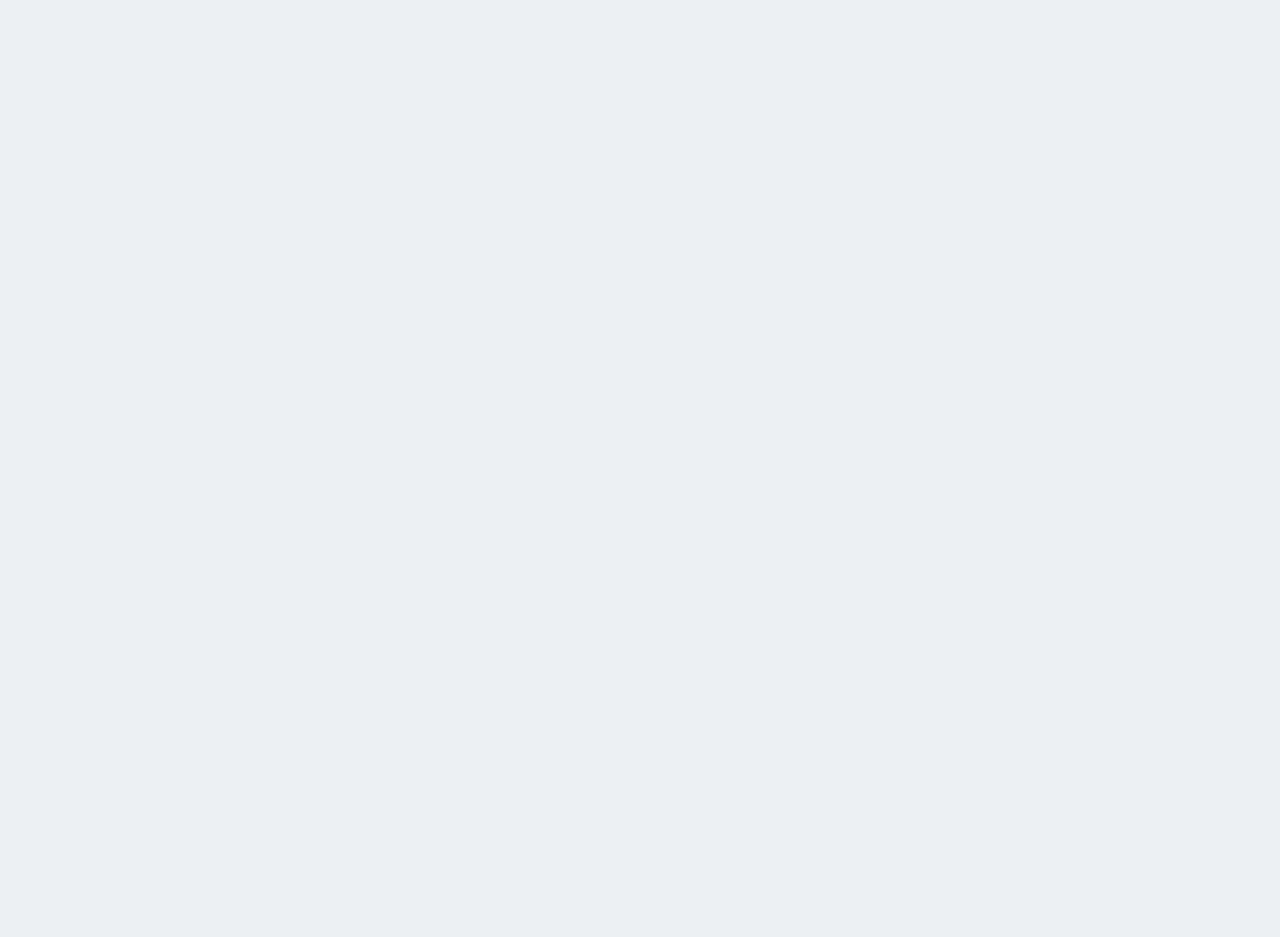
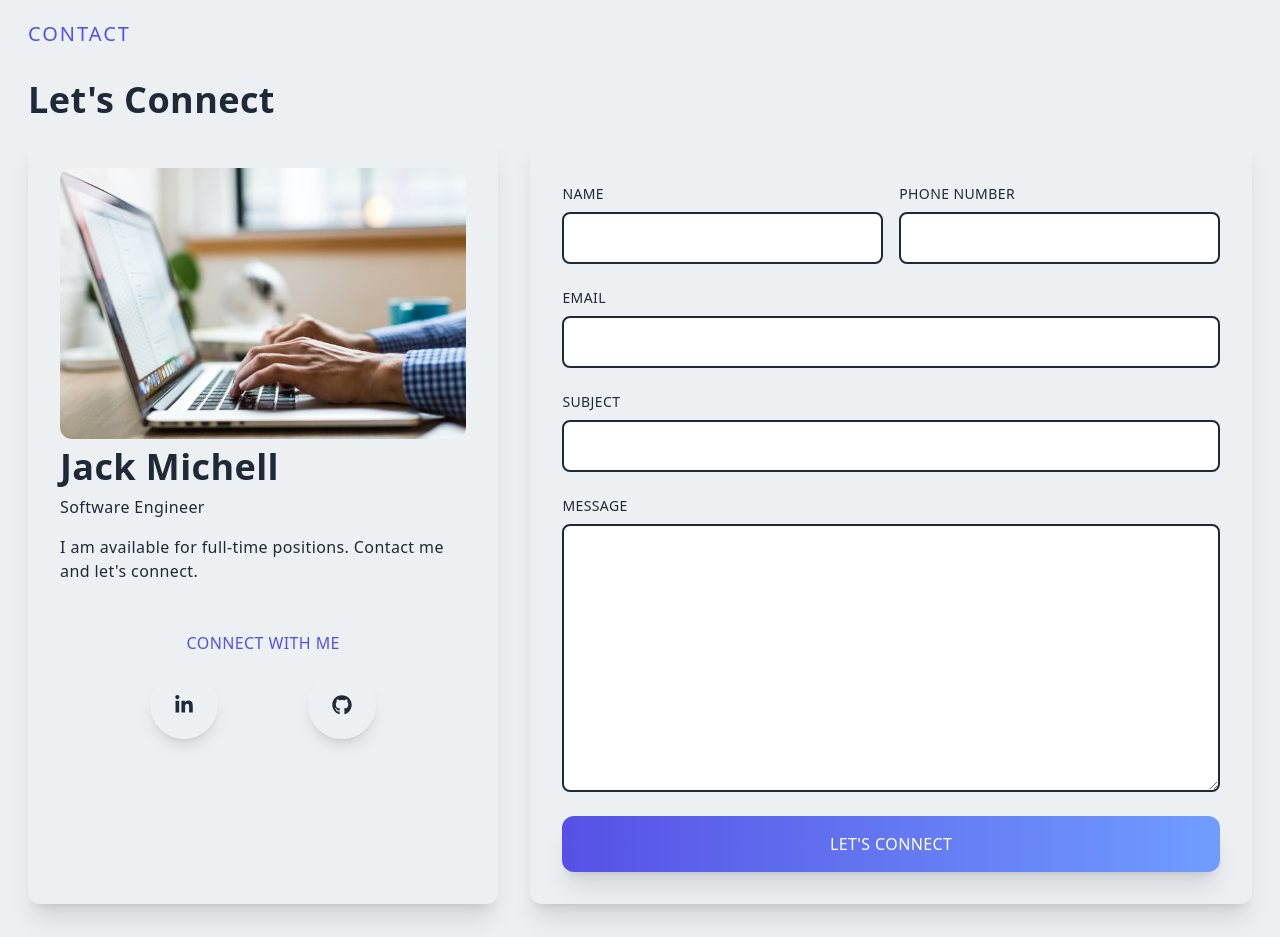
Before and after one commit to MrJack2x/jackm-portfolio, a React (Vite) app: page / in a window 1280 px wide. Shown: the part 2460-3397 px from the top of the page. Before the commit the page ends 2400 px from the top, so only its background shows below. Built offline with nearby package versions, Linux system fonts and the light colour scheme.

Commit message:
feat: added contact section

```diff
--- a/src/App.jsx
+++ b/src/App.jsx
@@ -2,6 +2,7 @@
 import Hero from "./components/Hero";
 import About from "./components/About";
 import Skills from "./components/Skills";
+import Contact from "./components/Contact";
 
 export default function App() {
   return (
@@ -10,6 +11,7 @@
       <Hero />
       <About />
       <Skills />
+      <Contact />
     </>
   );
 }
--- a/src/components/Contact.jsx
+++ b/src/components/Contact.jsx
@@ -0,0 +1,130 @@
+import { Link } from "react-scroll";
+import ContactImg from "../assets/contact.jpg";
+import { FaLinkedinIn, FaGithub } from "react-icons/fa";
+import { HiOutlineChevronDoubleUp } from "react-icons/hi";
+
+export default function Contact() {
+  return (
+    <div name="contact" className="w-full lg:h-screen ">
+      <div className="max-w-[1240px] m-auto px-2 py-16 w-full">
+        <p className="text-xl tracking-widest uppercase py-4 text-[#5651e5]">
+          Contact
+        </p>
+        <h2 className="py-4">Let&#39;s Connect</h2>
+        <div className="grid lg:grid-cols-5 gap-8">
+          {/* left */}
+          <div className="col-span-3 lg:col-span-2 w-full h-full shadow-xl shadow-gray-400 rounded-xl p-4">
+            <div className="lg:p-4 h-full">
+              <div>
+                <img
+                  src={ContactImg}
+                  alt="Contact Image"
+                  className="rounded-xl hover:scale-105 ease-in duration-300"
+                />
+                <div>
+                  <h2 className="py-2">Jack Michell</h2>
+                  <p>Software Engineer</p>
+                  <p className="py-4">
+                    I am available for full-time positions. Contact me and
+                    let&#39;s connect.
+                  </p>
+                </div>
+                <div>
+                  <p className="uppercase text-center pt-8 text-[#5651e5]">
+                    Connect With Me
+                  </p>
+                  <div className="flex items-center justify-evenly py-4">
+                    <a
+                      href="https://www.linkedin.com/in/jack-michell/"
+                      target="_blank"
+                      rel="noreferrer"
+                    >
+                      <div className="rounded-full shadow-lg shadow-gray-400 p-6 cursor-pointer hover:scale-110 ease-in duration-300">
+                        <FaLinkedinIn size={20} />
+                      </div>
+                    </a>
+                    <a
+                      href="https://github.com/MrJack2x"
+                      target="_blank"
+                      rel="noreferrer"
+                    >
+                      <div className="rounded-full shadow-lg shadow-gray-400 p-6 cursor-pointer hover:scale-110 ease-in duration-300">
+                        <FaGithub size={20} />
+                      </div>
+                    </a>
+                  </div>
+                </div>
+              </div>
+            </div>
+          </div>
+          {/* right */}
+          <div className="col-span-3 w-full h-auto shadow-xl shadow-gray-400 rounded-xl lg:p-4">
+            <div className="p-4">
+              <form action="">
+                <div className="grid md:grid-cols-2 gap-4 w-full py-2">
+                  <div className="flex flex-col">
+                    <label className="uppercase text-sm py-2">Name</label>
+                    <input
+                      className="border-2 rounded-lg p-3 flex border-gray-300"
+                      type="text"
+                      name="name"
+                    />
+                  </div>
+                  <div className="flex flex-col">
+                    <label className="uppercase text-sm py-2">
+                      Phone Number
+                    </label>
+                    <input
+                      className="border-2 rounded-lg p-3 flex border-gray-300"
+                      type="text"
+                      name="phone"
+                    />
+                  </div>
+                </div>
+                <div className="flex flex-col py-2">
+                  <label className="uppercase text-sm py-2">Email</label>
+                  <input
+                    className="border-2 rounded-lg p-3 flex border-gray-300"
+                    type="email"
+                    name="email"
+                  />
+                </div>
+                <div className="flex flex-col py-2">
+                  <label className="uppercase text-sm py-2">Subject</label>
+                  <input
+                    className="border-2 rounded-lg p-3 flex border-gray-300"
+                    type="text"
+                    name="subject"
+                  />
+                </div>
+                <div className="flex flex-col py-2">
+                  <label className="uppercase text-sm py-2">Message</label>
+                  <textarea
+                    className="border-2 rounded-lg p-3 border-gray-300"
+                    rows="10"
+                    name="message"
+                  ></textarea>
+                </div>
+                <button className="w-full shadow-gray-400 text-[#fff] p-4 text-gray-100 mt-4">
+                  Let&#39;s Connect
+                </button>
+              </form>
+            </div>
+          </div>
+        </div>
+        <div className="flex justify-center py-12">
+          <Link to="hero" smooth={true} duration={300}>
+            <div>
+              <div className="rounded-full shadow-lg shadow-gray-400 p-4 cursor-pointer hover:scale-110 ease-in duration-300">
+                <HiOutlineChevronDoubleUp
+                  className="text-[#5651e5]"
+                  size={30}
+                />
+              </div>
+            </div>
+          </Link>
+        </div>
+      </div>
+    </div>
+  );
+}
```
